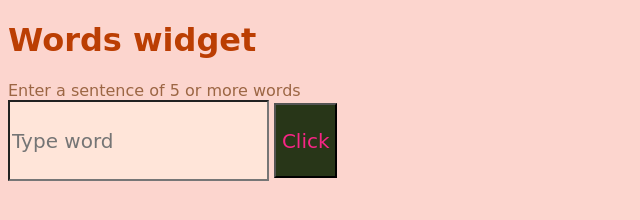
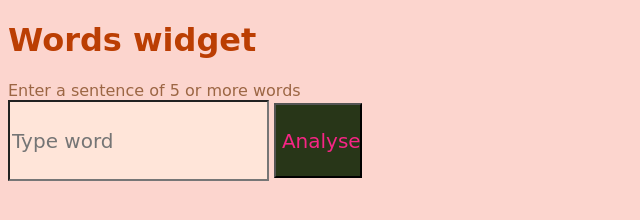
Before and after one commit to simelane-jpd/words, a plain HTML site: page index.html in a window 1280 px wide. Shown: the whole page, without its empty margins (0-640 px from the left). Drawn offline with Linux system fonts and the light colour scheme.

Commit message:
changed button to analyse and fixed styling

```diff
--- a/index.html
+++ b/index.html
@@ -15,7 +15,7 @@
     <h1>Words widget</h1>
     <div style="color:#9c6644;">Enter a sentence of 5 or more words</div>
     <input type="text" placeholder="Type word"class="text" id="text">
-    <button type="button" class="btn" id="btn">Click</button>
+    <button type="button" class="btn" id="btn">Analyse</button>
     <div class="sentence"></div>
 
     <div class="counter"></div>
--- a/style.css
+++ b/style.css
@@ -12,7 +12,7 @@ h1 {
     block-size: 2cm;
     font-family:cursive;
     font-size: 20px;
-    width: 5%;
+    width: 7%;
 
 }
 .text {
```
